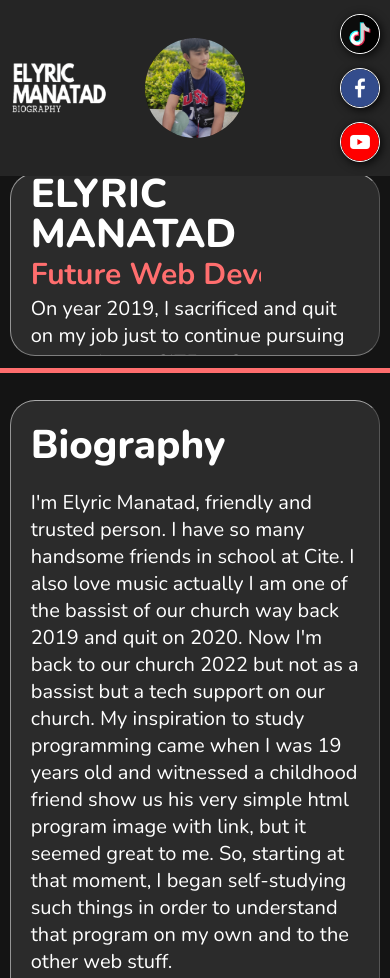
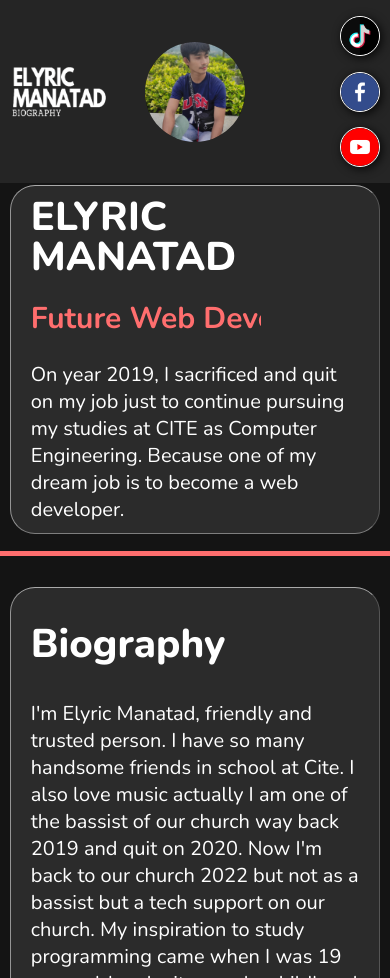
Before and after one commit to elyric10-dev/Biography-Version-2.0, a plain HTML site: page index.html in a window 390 px wide. Shown: the top 978 px of the page. Drawn offline with nearby package versions, Linux system fonts and the light colour scheme.

Commit message:
Final responsive

```diff
--- a/assets/css/style.css
+++ b/assets/css/style.css
@@ -7,6 +7,13 @@
     box-sizing: border-box;
     font-family: 'Nunito', sans-serif;
     -webkit-tap-highlight-color: rgba(0, 0, 0, 0);
+}
+
+body,
+html {
+    position: relative;
+    display: flex;
+    justify-content: center;
 }
 
 .container {
@@ -23,7 +30,7 @@
     position: relative;
     display: flex;
     flex-direction: column;
-    width: 100vw;
+    max-width: 100%;
     min-width: 320px;
     height: 300px;
 }
@@ -283,7 +290,6 @@
     transform: translateY(-75px);
     transition: 0.5s;
     animation: main_up 0.5s linear forwards;
-    overflow: hidden;
 }
 
 .main_master_container.active {
@@ -299,7 +305,6 @@
     place-items: center;
     flex: 0.3;
     background-color: rgb(20, 20, 20);
-    overflow: hidden;
 }
 
 .left-glass-container {
@@ -544,10 +549,7 @@
         display: flex;
         flex-direction: column;
         width: 100vw;
-        height: 180vh;
-    }
-    .left_container_master {
-        flex: .4;
+        height: 220vh;
     }
     .titles .title1.active,
     .titles .title2.active {
@@ -650,7 +652,10 @@
 
 @media only screen and (min-width: 991px) {
     .container {
+        position: relative;
         height: 150vh;
+        max-width: 1820px;
+        max-height: 1480px;
     }
     [class*="glass"] {
         width: 95%;
@@ -659,6 +664,9 @@
     }
     .fullname h1 {
         font-size: 55px;
+    }
+    .logo_container {
+        margin-left: 5%;
     }
     .logo {
         width: 120px;
```
